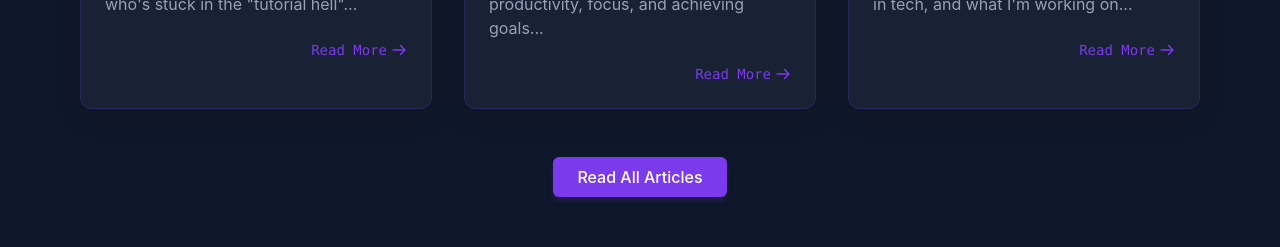
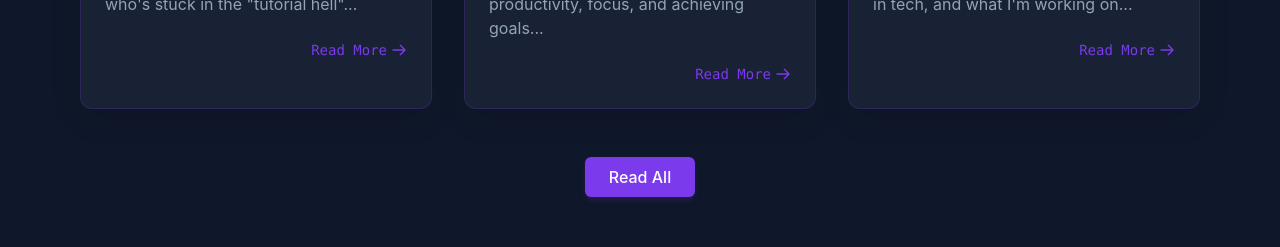
Before and after one commit to HaroonAzizi/portfolio, a Next.js app: page / in a window 1280 px wide. Shown: the part 2439-2686 px from the top of the page. Built offline with nearby package versions, Linux system fonts and the light colour scheme; no server answers; a web font is replaced by a local one.

Commit message:
read all articles to read all

```diff
--- a/pages/index.js
+++ b/pages/index.js
@@ -591,7 +591,7 @@ function Developer() {
           </div>
           <div className="text-center mt-12">
             <Link href="/blog">
-              <button className="btn-modern">Read All Articles</button>
+              <button className="btn-modern">Read All</button>
             </Link>
           </div>
         </div>
```
